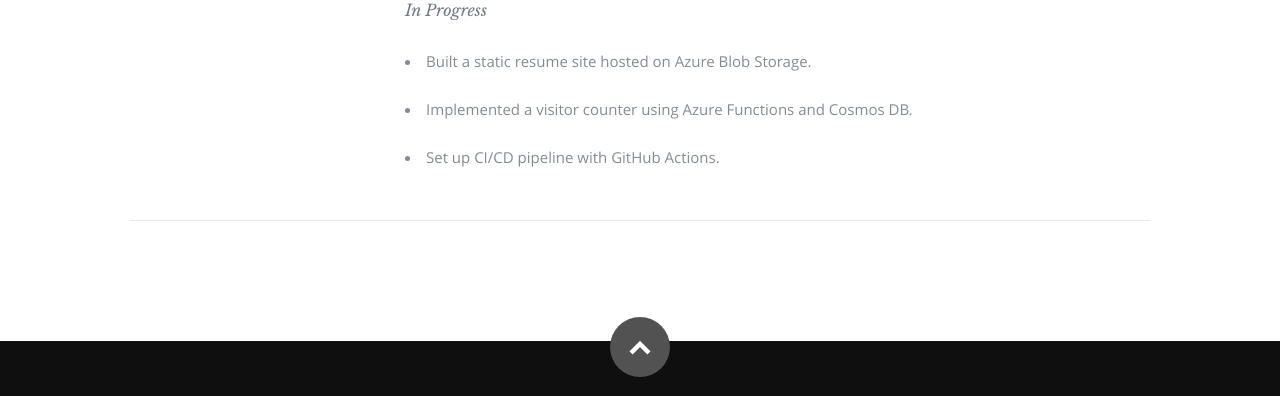
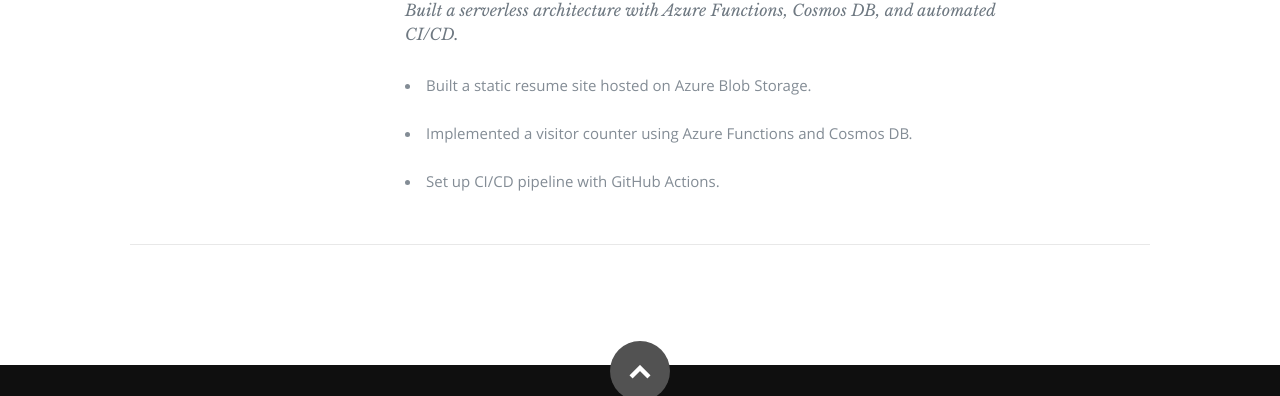
Before and after one commit to janeke91/Azure-Resume, a plain HTML site: page frontend/index.html in a window 1280 px wide. Shown: the part 1985-2381 px from the top of the page. Drawn offline with nearby package versions, Linux system fonts and the light colour scheme; no server answers.

Commit message:
Changed project info in index.html

```diff
--- a/frontend/index.html
+++ b/frontend/index.html
@@ -162,7 +162,7 @@
             <div class="row item">
                <div class="twelve columns">
                   <h3>Azure Resume</h3>
-                  <p class="info">In Progress</p>
+                  <p class="info">Built a serverless architecture with Azure Functions, Cosmos DB, and automated CI/CD.</p>
                   <p><li>Built a static resume site hosted on Azure Blob Storage.</li></p>
                   <p><li>Implemented a visitor counter using Azure Functions and Cosmos DB.</li></p>
                   <p><li>Set up CI/CD pipeline with GitHub Actions.</li></p>
```
